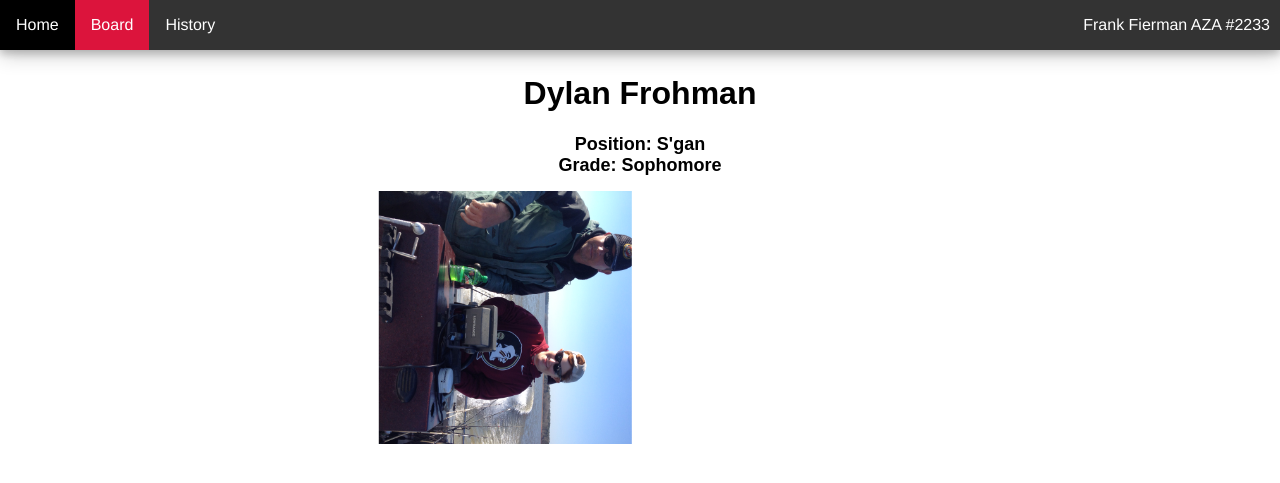
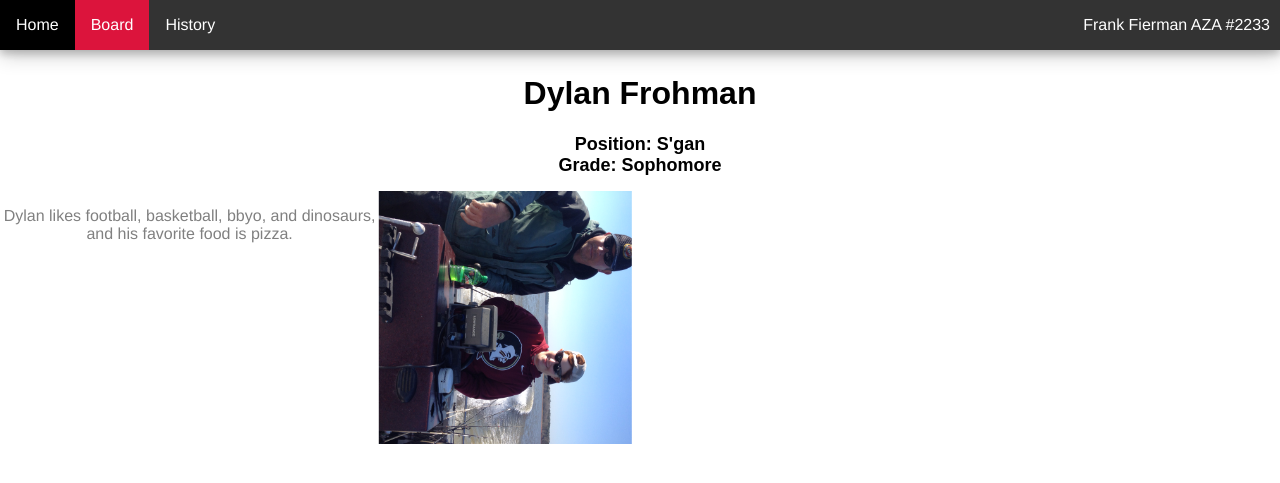
Before and after one commit to fiermanmazkir/fiermanmazkir.github.io, a Jekyll site: the page built from board/bios/DylanFrohman.md, in a window 1280 px wide. Shown: the top 483 px of the page. Built offline with Jekyll 4.4.1, drawn with Linux system fonts in a browser that asks for light colours; comment, search, counter and statistics services are not loaded; part of the change alters nothing that is shown.

Commit message:
Update DylanFrohman.md

```diff
--- a/board/bios/DylanFrohman.md
+++ b/board/bios/DylanFrohman.md
@@ -30,7 +30,7 @@ img {
 
 p {
     -webkit-column-span: 1;
-    column-span: 1;
+    column-span: auto;
 </style>
 
 
@@ -40,5 +40,5 @@ Grade: Sophomore </h2>
 
 <div class="maintext">
 <img style="margin:auto; display:block;" src="Dylan.jpg" style="width:40%;height:40%;">
-<!--<p> Dylan likes football, basketball, bbyo, and dinosaurs, and his favorite food is pizza. </p>-->
+<p> Dylan likes football, basketball, bbyo, and dinosaurs, and his favorite food is pizza. </p>
 </div>
```
